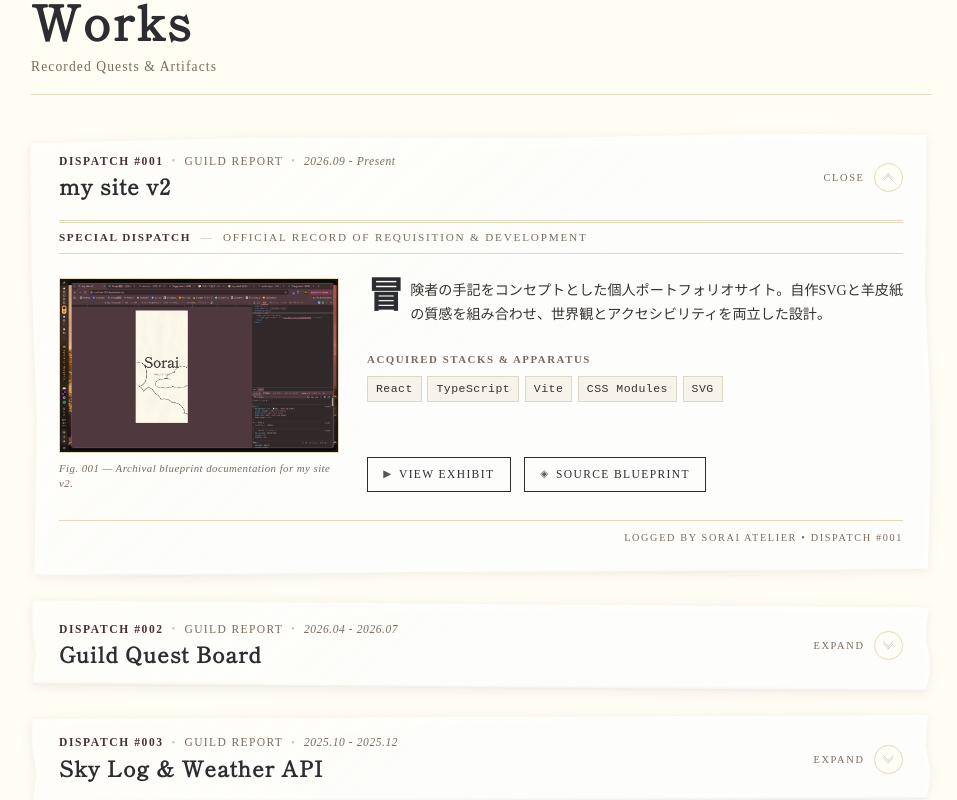
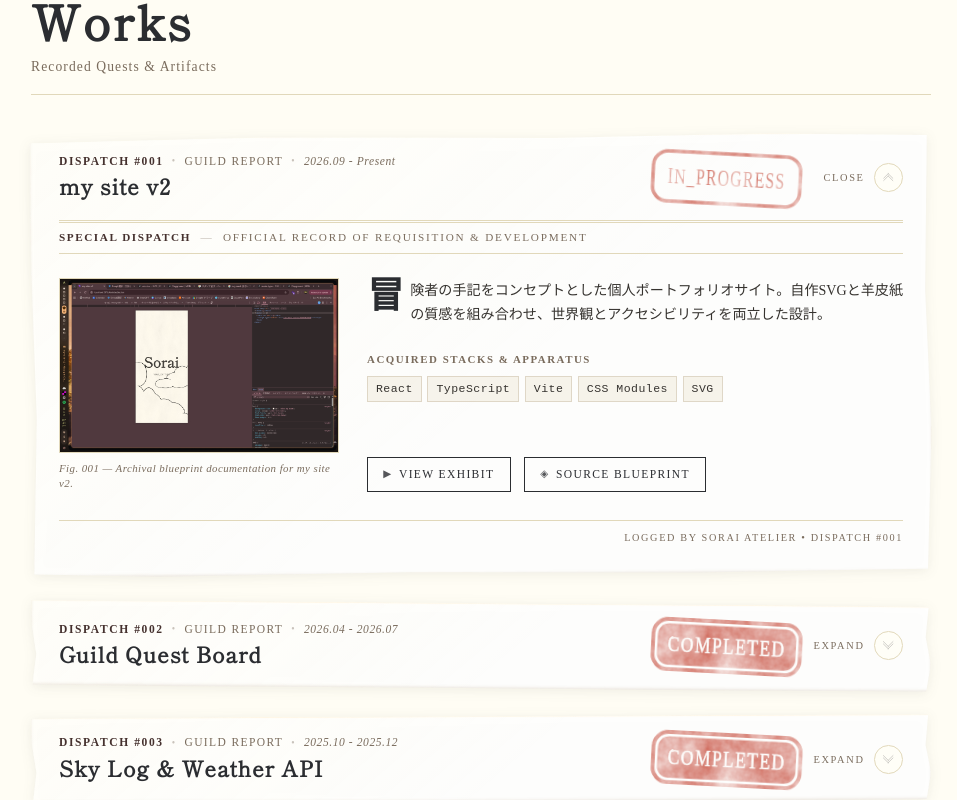
Before and after one commit to sorai-loop/my-site-v2, a React (Vite) app: page / in a window 1280 px wide. Shown: the part 1480-2280 px from the top of the page, without its empty margins (159-1116 px from the left). Built offline with nearby package versions, Linux system fonts and the light colour scheme; a web font is replaced by a local one.

Commit message:
スタンプを追加

```diff
--- a/src/components/works/WorksItem.module.css
+++ b/src/components/works/WorksItem.module.css
@@ -185,10 +185,31 @@
 }
 
 /* ==========================================================================
+   Status Stamp Wrapper
+   ========================================================================== */
+.stampWrapper {
+  position: absolute;
+  top: 1.5rem;
+  right: 2.5rem;
+  z-index: 2;
+  pointer-events: none;
+  display: inline-flex;
+  align-items: center;
+  justify-content: center;
+  color: var(--color-stamp-vermilion);
+  font-family: var(--font-header, serif);
+  transform: rotate(7deg);
+}
+
+.stampWrapper svg {
+  height: 1.5rem;
+  width: auto;
+}
+
+/* ==========================================================================
    PC / Desktop Overrides (@media min-width: 769px)
    ========================================================================== */
 @media (min-width: 769px) {
-  /* PC用のより繊細なクリップパス */
   .item::before {
     clip-path: polygon(
       0 1.2%,
@@ -229,7 +250,6 @@
     letter-spacing: 0.05em;
   }
 
-  /* PCでは装飾テキストを表示 */
   .gazetteTag,
   .gazetteTag + .datelineDivider {
     display: inline;
@@ -247,4 +267,15 @@
   .headlineRow {
     gap: 1rem;
   }
+
+  .stampWrapper {
+    top: 1rem;
+    right: 8rem;
+    transform: rotate(3deg);
+  }
+
+  .stampWrapper svg {
+    height: 3.5rem;
+    width: auto;
+  }
 }
--- a/src/components/works/WorksItem.tsx
+++ b/src/components/works/WorksItem.tsx
@@ -1,5 +1,6 @@
 import type { WorkItem } from '../../types/work';
 import { DownArrowIcon } from '../ui/DownArrowIcon';
+import { StampGraphic } from '../ui/StampGraphic';
 import { WorksDetail } from './WorksDetail';
 import styles from './WorksItem.module.css';
 
@@ -68,6 +69,16 @@ export const WorksItem = ({
           headerId={headerId}
         />
       )}
+
+      {work.status && (
+        <div className={styles.stampWrapper}>
+          <StampGraphic
+            text={work.status}
+            type={work.status === 'COMPLETED' ? 1 : 0}
+            aria-hidden="true"
+          />
+        </div>
+      )}
     </li>
   );
 };
```
